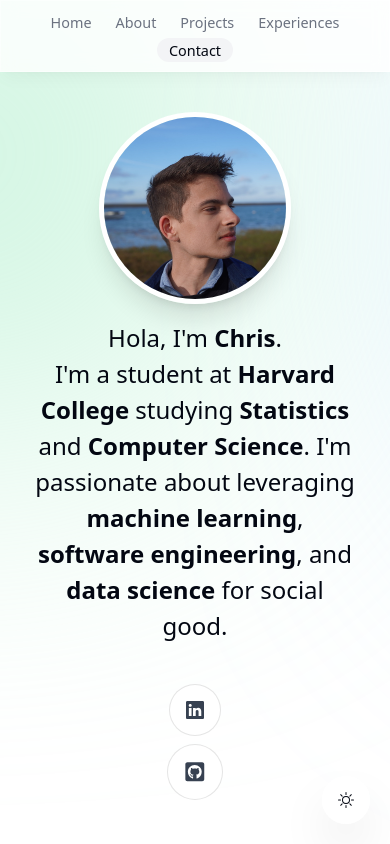
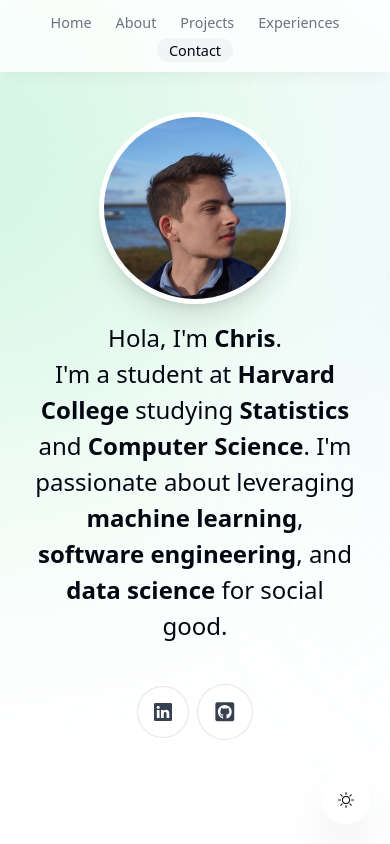
Before and after one commit to cpez04/portfolio-website, a Next.js app: page / in a window 390 px wide. Shown: the top 844 px of the page. Built offline with nearby package versions, Linux system fonts and the light colour scheme; no server answers.

Commit message:
fixed two icons

```diff
--- a/components/intro.tsx
+++ b/components/intro.tsx
@@ -71,12 +71,13 @@
         <div>I'm a student at <strong>Harvard College</strong> studying <strong>Statistics</strong> and <strong>Computer Science</strong>. I'm passionate about leveraging <strong>machine learning</strong>, <strong>software engineering</strong>, and <strong>data science</strong> for social good.</div>
       </motion.div>
 
-        <motion.div className="flex flex-col sm:flex-row items-center justify-center gap-2 px-4 text-lg font-medium "
+        <motion.div className="flex items-center justify-center gap-2 px-4 text-lg font-medium"
             initial={{opacity:0, y: 100}}
             animate={{opacity:1, y: 0}}
             transition={{
                 delay:0.1,
             }}
+            style={{ flexWrap: 'nowrap' }}
         >
             <a className="bg-white p-4 hover:text-gray-950 text-gray-700 flex items-center gap-2 rounded-full focus:scale-[1.15] hover:scale-[1.15] active:scale-105 transition cursor-pointer border border-black/10 dark:bg-white/10 dark:text-white/60"
             href="https://linkedin.com/in/cpez" target="_blank">
```
